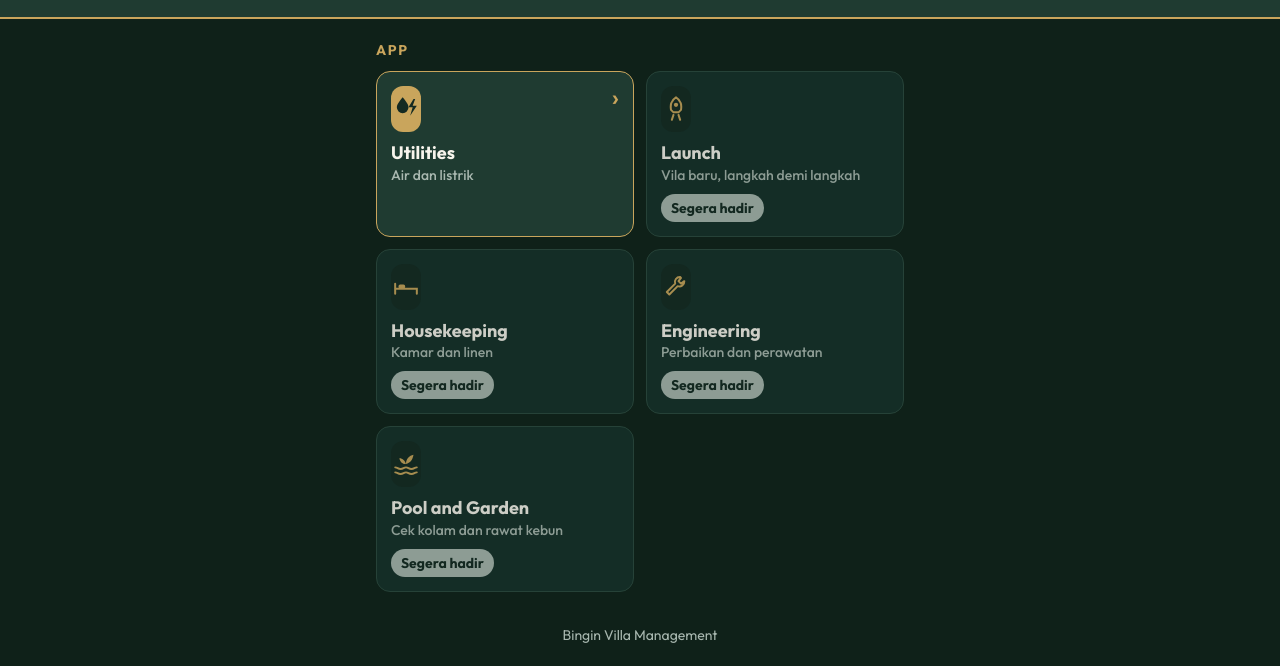
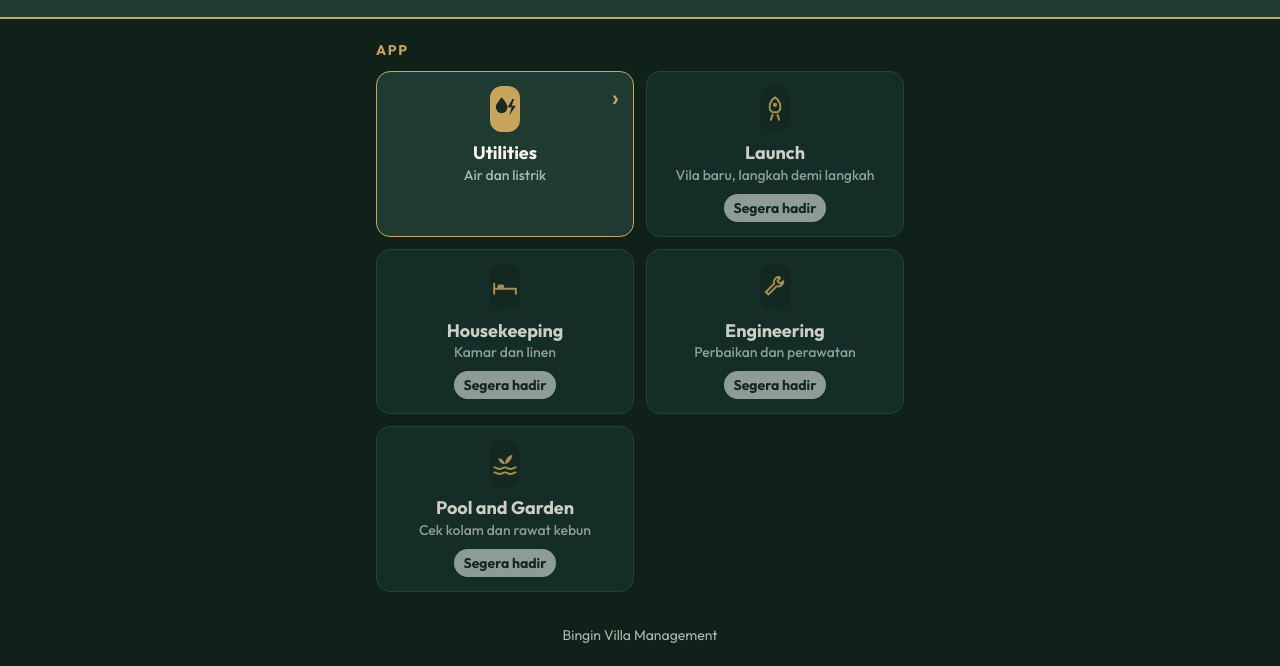
Before and after one commit to Bingin-Villa-Management/bvm-one-link, a plain HTML site: page index.html in a window 1280 px wide. Shown: the part 153-819 px from the top of the page. Drawn offline with Linux system fonts and the light colour scheme.

Commit message:
Tile content centred

```diff
--- a/index.html
+++ b/index.html
@@ -47,8 +47,9 @@ main{padding:18px 16px 28px;max-width:560px;margin:0 auto}
 .note.show{display:block}
 /* Dua ubin berdampingan (Reza 23 Nov 08:59). Catatan "Segera hadir" selebar penuh; dense mengisi celah di sebelahnya. */
 #tiles{display:grid;grid-template-columns:1fr 1fr;gap:12px;grid-auto-flow:row dense}
-#tiles .tile{position:relative;flex-direction:column;align-items:flex-start;gap:10px;min-height:150px;margin:0;padding:14px}
-#tiles .tile .tx{flex:0 0 auto;width:100%;padding-right:4px}
+/* Isi ubin selalu rata tengah (Reza 23 Nov 09:02 "always justified in the middle"). */
+#tiles .tile{position:relative;flex-direction:column;align-items:center;justify-content:flex-start;text-align:center;gap:10px;min-height:150px;margin:0;padding:14px 18px}
+#tiles .tile .tx{flex:0 0 auto;width:100%}
 #tiles .tile b{font-size:18px;line-height:1.2}
 #tiles .tile .go{position:absolute;top:12px;right:14px}
 #tiles .tile .pill{margin-top:auto}
```
